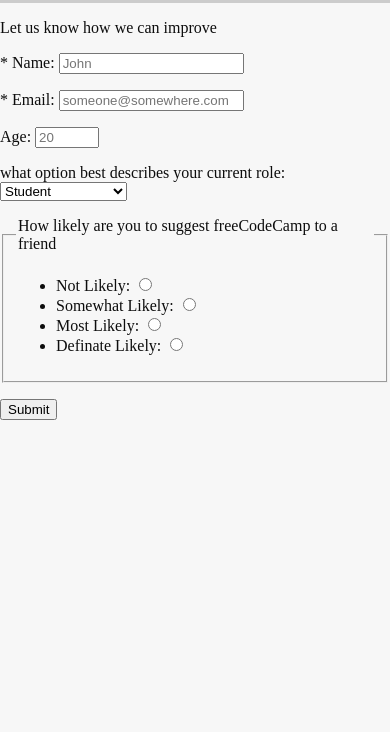
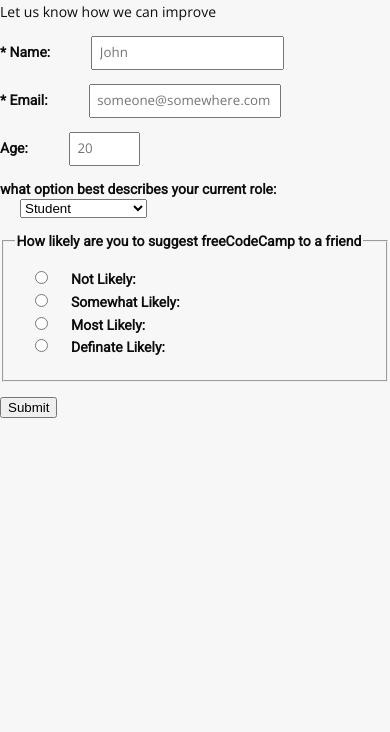
Before and after one commit to jnmorse/freeCodeCamp-Survey-Form, a website: page dist/index.html in a window 390 px wide. Shown: the part 112-844 px from the top of the page. Drawn offline with nearby package versions, Linux system fonts and the light colour scheme.

Commit message:
feat: add fonts and responsiveness
Added some fonts to try and improve the appearance and did some work on
making the form more responsive in different views.

```diff
--- a/dist/css/main.css
+++ b/dist/css/main.css
@@ -1,6 +1,26 @@
 :root {
   --white: hsl(0, 0%, 97%);
   --black: hsl(0, 0%, 5%);
+}
+
+*, ::before, ::after {
+  box-sizing: border-box;
+}
+
+h1, h2, h3, h4, h5, h6 { line-height: 1.25em; }
+
+caption, figcaption, label, legend { line-height: 1.375em; }
+
+h1, legend, label {
+  font-family: 'Roboto', sans-serif;
+  font-weight: 700;
+}
+
+p { line-height: 1.5em; }
+
+body, input {
+  font-family: 'Open Sans', sans-serif;
+  margin: 0 0.3em;
 }
 
 body {
@@ -8,6 +28,7 @@
   color: var(--black);
   margin: 0;
   min-height: 100vh;
+  font-size: 16px;
 }
 
 header {
@@ -21,7 +42,6 @@
 
 header h1, header p {
   margin: 0 10px;
-  line-height: 1.3em;
 }
 
 header p {
@@ -29,3 +49,62 @@
   font-style: italic;
   font-size: 1.7em;
 }
+
+main {
+  margin: 0 auto;
+  width: 50vw;
+}
+
+label {
+  display: grid;
+  grid-template-columns: 320px 1fr;
+  grid-column-gap: 1.5em;
+}
+
+fieldset label {
+  display: block;
+}
+
+input {
+  line-height: 1.25em;
+  padding: 0.5em;
+  justify-self: left;
+}
+
+#number-label input, select {
+  justify-self: left;
+}
+
+form ul {
+  list-style-type: none;
+  padding: 0;
+}
+
+form ul li {
+  margin: 0.25em 0;
+}
+
+@media only screen and (max-width: 650px) {
+  main {
+    width: 100%;
+  }
+
+  body {
+    font-size: 14px;
+  }
+
+  header {
+    flex-direction: column;
+  }
+
+  input, select {
+    margin: 0 1.5em;
+    align-self: center;
+  }
+
+  label {
+    display: flex;
+    flex-wrap: wrap;
+    align-items: center;
+  }
+}
--- a/dist/index.html
+++ b/dist/index.html
@@ -5,6 +5,7 @@
   <meta name="viewport" content="width=device-width, initial-scale=1.0">
   <meta http-equiv="X-UA-Compatible" content="ie=edge">
 
+  <link href="https://fonts.googleapis.com/css?family=Open+Sans|Roboto" rel="stylesheet">
   <link rel="stylesheet" href="css/main.css">
   <title>freeCodeCamp - Survey Form</title>
 </head>
@@ -14,6 +15,7 @@
     <p>Survey Form</p>
   </header>
 
+  <main>
     <p id="description">
       Let us know how we can improve
     </p>
@@ -55,33 +57,35 @@
       </p>
 
       <fieldset>
-      <legend>How likely are you to suggest freeCodeCamp to a friend</legend>
+        <legend>
+          <strong>How likely are you to suggest freeCodeCamp to a friend</strong>
+        </legend>
         <ul>
           <li>
             <label>
+              <input type="radio" name="likely" id="not-likely" value="0">
               Not Likely:
-            <input type="radio" name="likely" id="not-likely" value="0">
             </label>
           </li>
 
           <li>
             <label>
+              <input type="radio" name="likely" id="somewhat-likely" value="1">
               Somewhat Likely:
-            <input type="radio" name="likely" id="somewhat-likely" value="1">
             </label>
           </li>
 
           <li>
             <label>
+              <input type="radio" name="likely" id="somewhat-likely" value="2">
               Most Likely:
-            <input type="radio" name="likely" id="somewhat-likely" value="2">
             </label>
           </li>
 
           <li>
             <label>
+              <input type="radio" name="likely" id="somewhat-likely" value="3">
               Definate Likely:
-            <input type="radio" name="likely" id="somewhat-likely" value="3">
             </label>
           </li>
         </ul>
@@ -89,6 +93,7 @@
 
       <p><button type="submit">Submit</button></p>
     </form>
+  </main>
 
   <script src="js/main.js"></script>
   <script src="https://cdn.freecodecamp.org/testable-projects-fcc/v1/bundle.js"></script>
```
Lines whose indentation alone changed are shown as unchanged.
